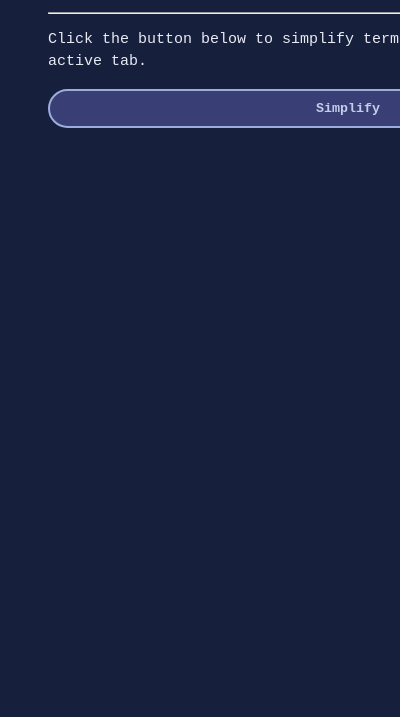
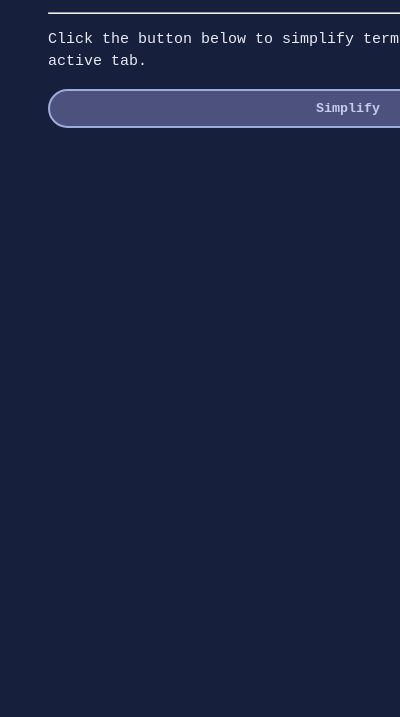
Before and after one commit to Cindylll022/TOSnow, a browser extension: page popup.html in a window 400 px wide. Shown: the part 127-844 px from the top of the page. Drawn offline with Linux system fonts and the light colour scheme.

Commit message:
update css

```diff
--- a/popup.css
+++ b/popup.css
@@ -10,7 +10,7 @@ body {
 
 button {
     padding: 10px 20px;
-    background-color: #393f74;
+    background-color: #4c517e;
     color: #c4ceeb;
     border: 2px solid #9cacdb;
     border-radius: 25px;
```
